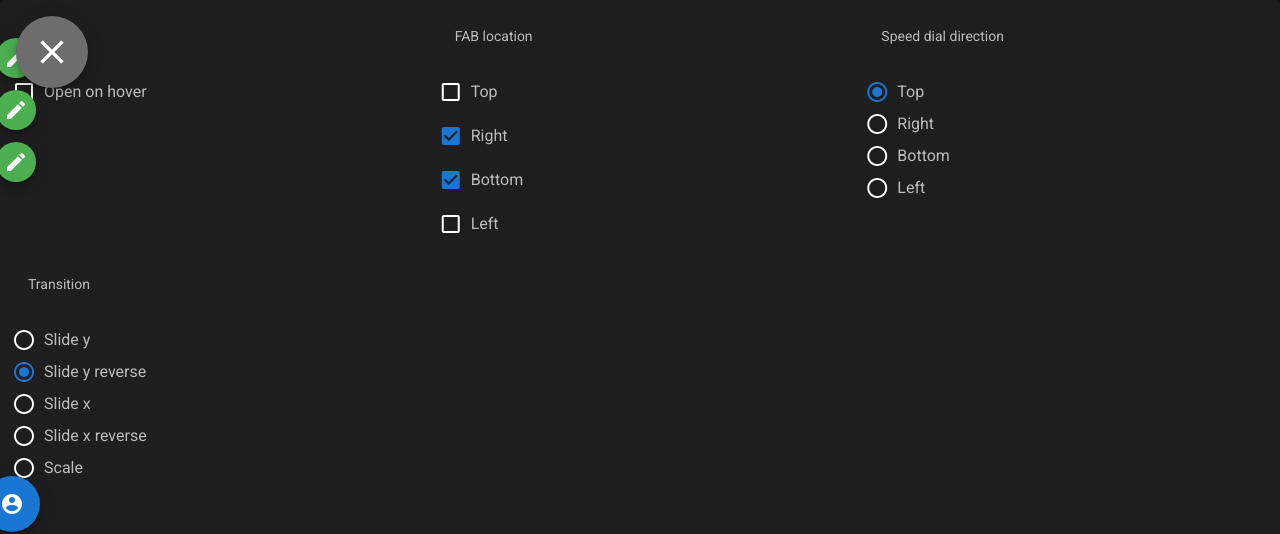
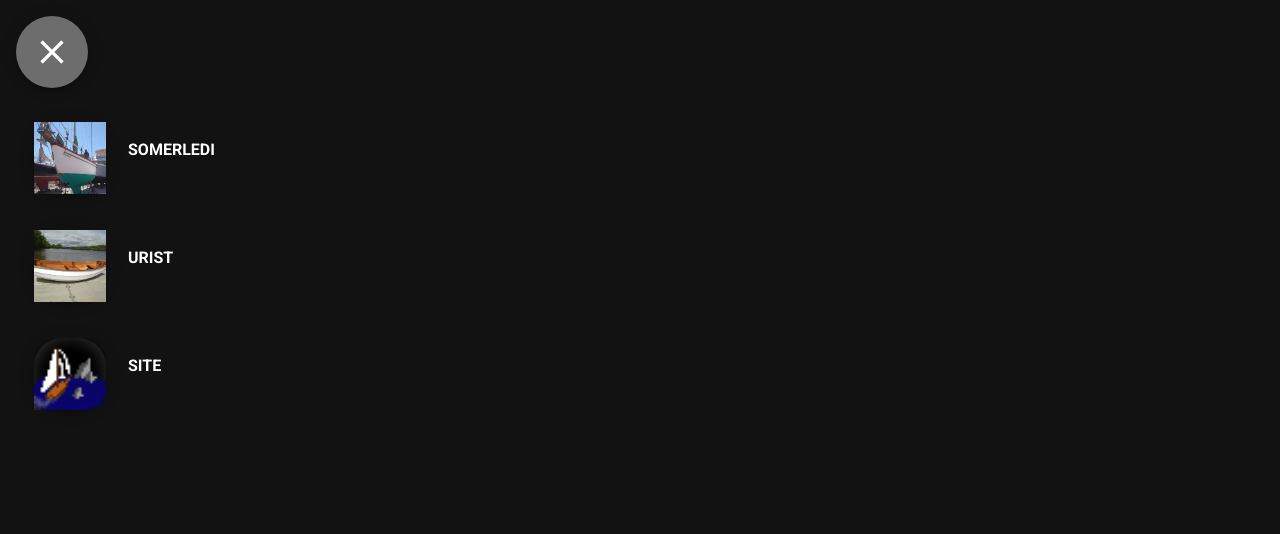
Before and after one commit to anlach/dodging.rocks, a Nuxt app: page / in a window 1280 px wide. Both pictures are taken after a click on the button 52 px from the left and 52 px from the top of the page. Shown: the top 534 px of the page. Built offline with nearby package versions, Linux system fonts and the light colour scheme.

Commit message:
slow progress

```diff
--- a/layouts/default.vue
+++ b/layouts/default.vue
@@ -1,5 +1,6 @@
 <template>
   <v-app dark>
+    <v-content>
       <v-speed-dial
         v-model="drawer"
         absolute
@@ -9,35 +10,32 @@
         transition="slide-y-transition"
       >
         <template v-slot:activator>
-        <v-btn v-model="drawer" x-large absolute dark fab>
+          <v-btn v-model="drawer" x-large dark fab>
             <v-icon v-if="drawer" x-large>mdi-close</v-icon>
             <v-icon v-else x-large>mdi-buddhism </v-icon>
           </v-btn>
         </template>
-      <v-btn fab dark small color="green">
-        <v-icon>mdi-pencil</v-icon>
-      </v-btn>
-      <v-btn fab dark small color="green">
-        <v-icon>mdi-pencil</v-icon>
-      </v-btn>
-      <v-btn fab dark small color="green">
-        <v-icon>mdi-pencil</v-icon>
-      </v-btn>
-      <!-- <v-btn
+        <v-container wrap="false">
+          <v-row
             v-for="(item, i) in items"
             :key="i"
             :to="item.to"
-        x-large
             router
-        fab
-        dark
-        small
-        color="green"
+            align="center"
           >
+            <v-col cols="4">
+              <v-btn rounded x-large fab dark overflow="hidden">
                 <v-img height="72" width="72" :src="item.img" />
-      </v-btn> -->
+              </v-btn>
+            </v-col>
+            <v-col cols="8">
+              <p class="font-weight-bold text-uppercase">{{ item.title }}</p>
+            </v-col>
+          </v-row>
+        </v-container>
       </v-speed-dial>
-    <v-card id="create">
+    </v-content>
+    <!-- <v-card id="create">
       <v-container fluid>
         <v-row class="child-flex">
           <v-col cols="12" sm="6" md="4">
@@ -112,7 +110,7 @@
           <v-icon>mdi-delete</v-icon>
         </v-btn>
       </v-speed-dial>
-    </v-card>
+    </v-card> -->
     <!-- <v-menu v-model="drawer" absolute>
       <v-list>
         <v-list-item
@@ -137,7 +135,7 @@
 
     <v-content>
       <v-container>
-        <nuxt />
+        <!-- <nuxt /> -->
       </v-container>
     </v-content>
   </v-app>
@@ -201,3 +199,10 @@ export default {
   }
 }
 </script>
+
+<style>
+.v-speed-dial--direction-bottom .v-speed-dial__list {
+  left: 0;
+  width: 300px;
+}
+</style>
```
Lines whose indentation alone changed are shown as unchanged.
